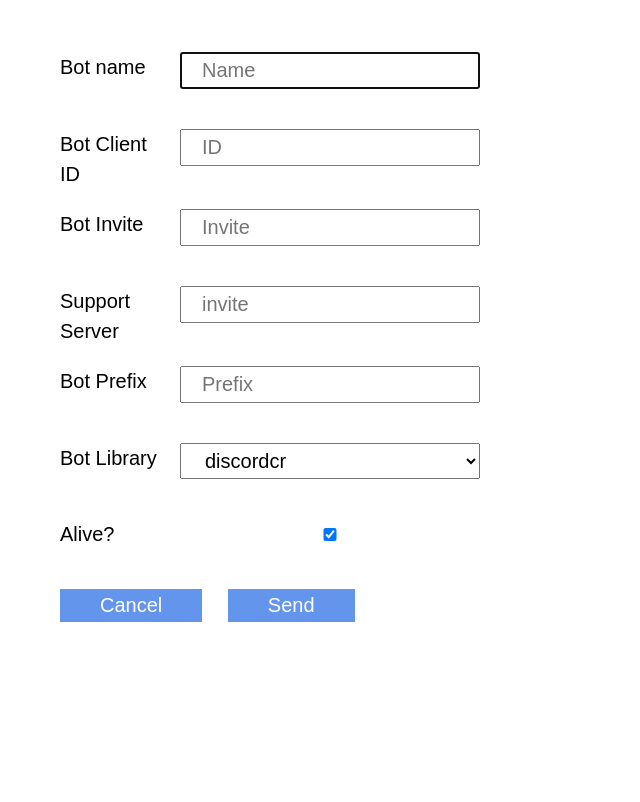
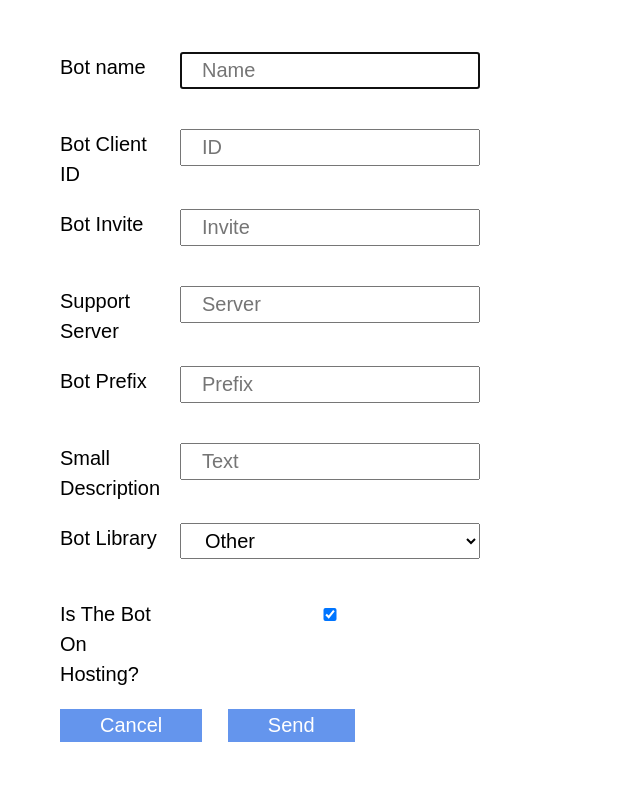
Before and after one commit to TowphyBots/bruh.github.io, a plain HTML site: page index.html in a window 1280 px wide. Shown: the part 88-890 px from the top of the page, without its empty margins (0-640 px from the left). Before the commit the page ends 800 px from the top, so only its background shows below. Drawn offline with Linux system fonts and the light colour scheme; a script that the page names is missing.

Commit message:
Update index.html

```diff
--- a/index.html
+++ b/index.html
@@ -2,7 +2,9 @@
 <html lang="en">
 <head>
     <meta charset="UTF-8">
-    <title>Working with HTML Forms</title>
+    <title>Towphy.Bots.Submit</title>
+    <link rel = "icon" href =  "https://cdn.discordapp.com/attachments/754619738096795668/755227301888786522/9367f0ee-4bbb-4b68-9698-c1ffc9c53ccf_1.png"
+        type = "image/x-icon">
     <meta name="viewport" content="width=device-width">
     <style>
         *,
@@ -76,7 +78,7 @@
     </style>
 </head>
 <body>
-    <h1>towphy.bots/submit</h1>
+    <h1>Towphys.Bots.Submit</h1>
 
     <form id="form-user" action="#" method="post">
         <div class="form-box error" data-errormsg="">
@@ -93,41 +95,46 @@
         </div>
         <div class="form-box" data-errormsg="">
             <label for="input-email">Support Server</label>
-            <input type="text" id="input-invite" required placeholder="invite" tabindex="3" />
+            <input type="text" id="input-invite" required placeholder="Server" tabindex="3" />
         </div>
         <div class="form-box" data-errormsg="">
             <label for="input-email">Bot Prefix</label>
             <input type="text" id="input-invite" required placeholder="Prefix" tabindex="3" />
         </div>
         <div class="form-box" data-errormsg="">
+            <label for="input-email">Small Description</label>
+            <input type="text" id="input-invite" required placeholder="Text" tabindex="3" />
+        </div>
+        <div class="form-box" data-errormsg="">
             <label for="input-age">Bot Library</label>
-            <select id="input-age" tabindex="21">
-                <option value="0">discordcr</option>
-                <option value="1">Discord.Net</option>
-                <option value="2">DScharpPlus</option>
-                <option value="3">Nostrum</option>
-                <option value="4">DiscordGo</option>
-                <option value="5">Discord4J</option>
-                <option value="6">Javacord</option>
-                <option value="7">JDA</option>
-                <option value="8">discord.io</option>
-                <option value="9">discord.js</option>
-                <option value="10">discorsie</option>
-                <option value="11">Eris</option>
-                <option value="12">Discordai</option>
-                <option value="13">RestCord</option>
-                <option value="14">Yasmin</option>
-                <option value="15">disco</option>
-                <option value="16">discord.py</option>
-                <option value="17">discordrb</option>
-                <option value="18">discord-rs</option>
-                <option value="19">serenity</option>
-                <option value="20">SwiftDiscord</option>
-                <option value="21">Sword</option>
+            <select id="input-age" tabindex="22">
+                <option value="0">Other</option>
+                <option value="1">discordcr</option>
+                <option value="2">Discord.Net</option>
+                <option value="3">DScharpPlus</option>
+                <option value="4">Nostrum</option>
+                <option value="5">DiscordGo</option>
+                <option value="6">Discord4J</option>
+                <option value="7">Javacord</option>
+                <option value="8">JDA</option>
+                <option value="9">discord.io</option>
+                <option value="10">discord.js</option>
+                <option value="11">discorsie</option>
+                <option value="12">Eris</option>
+                <option value="13">Discordai</option>
+                <option value="14">RestCord</option>
+                <option value="15">Yasmin</option>
+                <option value="16">disco</option>
+                <option value="17">discord.py</option>
+                <option value="18">discordrb</option>
+                <option value="19">discord-rs</option>
+                <option value="20">serenity</option>
+                <option value="21">SwiftDiscord</option>
+                <option value="22">Sword</option>
             </select>
         </div>
         <div class="form-box" data-errormsg="">
-            <label for="input-alive">Alive?</label>
+            <label for="input-alive">Is The Bot On Hosting?</label>
             <input type="checkbox" id="input-alive" value="yes" tabindex="5" checked />
         </div>
         <div class="form-box">
```
